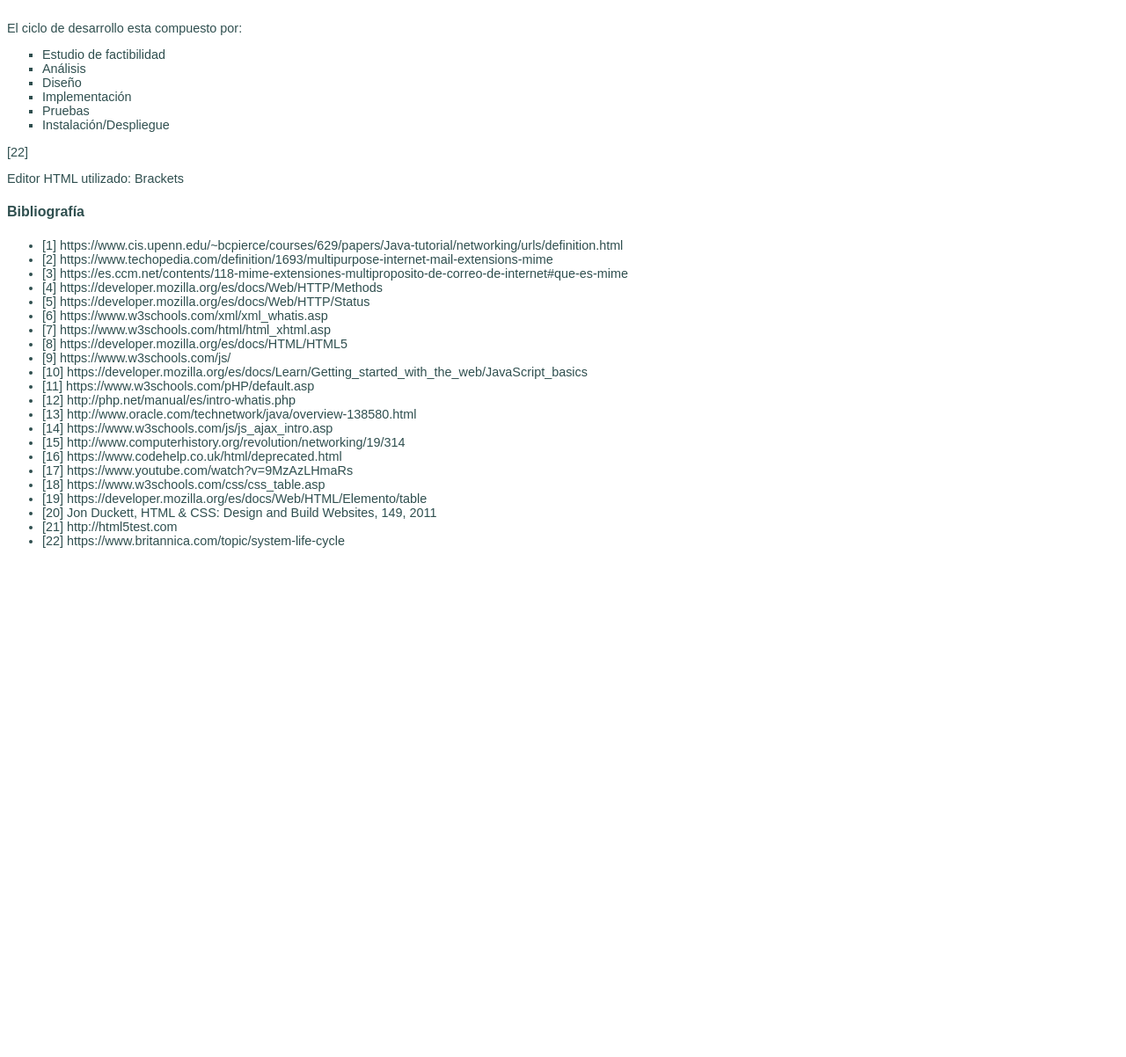
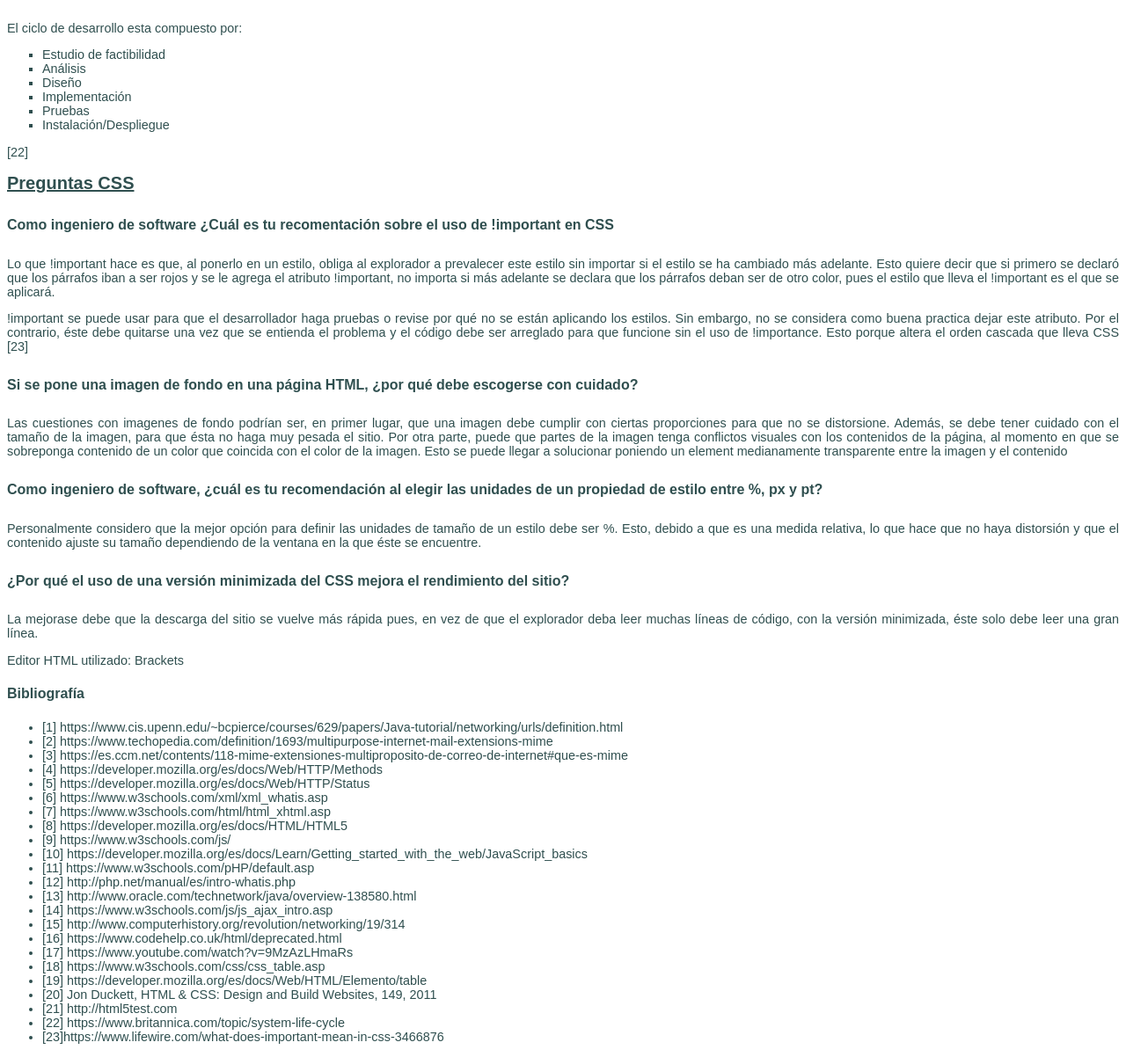
Before and after one commit to cgonzalezc27/daw_a01209969, a PHP site: page /LAB_1.html in a window 1280 px wide. Shown: the part 3800-5002 px from the top of the page at 88% size. Before the commit the page ends 4423 px from the top, so only its background shows below. Run offline with PHP 8.4, Linux system fonts and the light colour scheme.

Commit message:
Lab 3 final

```diff
--- a/LAB_1.html
+++ b/LAB_1.html
@@ -147,7 +147,16 @@ Correo: A01209969@itesm.mx<br>
             <li>Instalación/Despliegue</li>
             </ul>
             <p>[22]</p>
-
+            <h2 id="css"> Preguntas CSS</h2>
+            <h5>Como ingeniero de software ¿Cuál es tu recomentación sobre el uso de !important en CSS</h5>
+            <p> Lo que !important hace es que, al ponerlo en un estilo, obliga al explorador a prevalecer este estilo sin importar si el estilo se ha cambiado más adelante. Esto quiere decir que si primero se declaró que los párrafos iban a ser rojos y se le agrega el atributo !important, no importa si más adelante se declara que los párrafos deban ser de otro color, pues el estilo que lleva el !important es el que se aplicará.</p>
+            <p>!important se puede usar para que el desarrollador haga pruebas o revise por qué no se están aplicando los estilos. Sin embargo, no se considera como buena practica dejar este atributo. Por el contrario, éste debe quitarse una vez que se entienda el problema y el código debe ser arreglado para que funcione sin el uso de !importance. Esto porque altera el orden cascada que lleva CSS [23]</p>
+            <h5>Si se pone una imagen de fondo en una página HTML, ¿por qué debe escogerse con cuidado?</h5>
+            <p>Las cuestiones con imagenes de fondo podrían ser, en primer lugar, que una imagen debe cumplir con ciertas proporciones para que no se distorsione. Además, se debe tener cuidado con el tamaño de la imagen, para que ésta no haga muy pesada el sitio. Por otra parte, puede que partes de la imagen tenga conflictos visuales con los contenidos de la página, al momento en que se sobreponga contenido de un color que coincida con el color de la imagen. Esto se puede llegar a solucionar poniendo un element medianamente transparente entre la imagen y el contenido</p>
+            <h5>Como ingeniero de software, ¿cuál es tu recomendación al elegir las unidades de un propiedad de estilo entre %, px y pt?</h5>
+            <p>Personalmente considero que la mejor opción para definir las unidades de tamaño de un estilo debe ser %. Esto, debido a que es una medida relativa, lo que hace que no haya distorsión y que el contenido ajuste su tamaño dependiendo de la ventana en la que éste se encuentre.</p>
+            <h5>¿Por qué el uso de una versión minimizada del CSS mejora el rendimiento del sitio?</h5>
+            <p>La mejorase debe que la descarga del sitio se vuelve más rápida pues, en vez de que el explorador deba leer muchas líneas de código, con la versión minimizada, éste solo debe leer una gran línea.</p>
      </body>
 
     <footer>
@@ -176,6 +185,7 @@ Correo: A01209969@itesm.mx<br>
         <li>[20] Jon Duckett, HTML & CSS: Design and Build Websites, 149, 2011</li>
             <li>[21] http://html5test.com</li>
         <li>[22] https://www.britannica.com/topic/system-life-cycle</li>
+        <li>[23]https://www.lifewire.com/what-does-important-mean-in-css-3466876</li>
         </ul>
     </footer>
 </html>
```
Also changed, not shown: Lab_3.css (+15 -0 lines).
